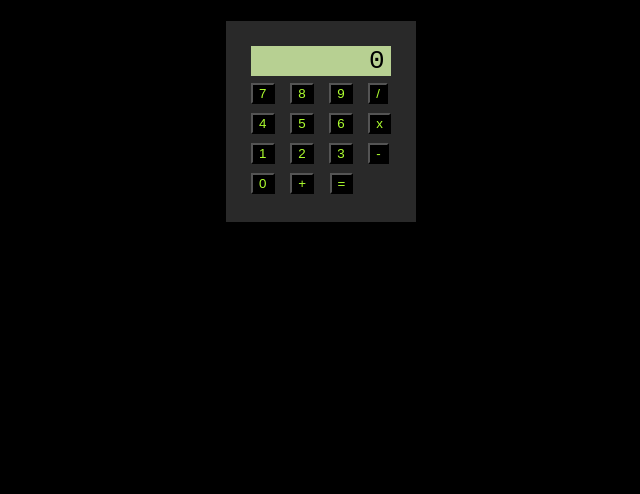
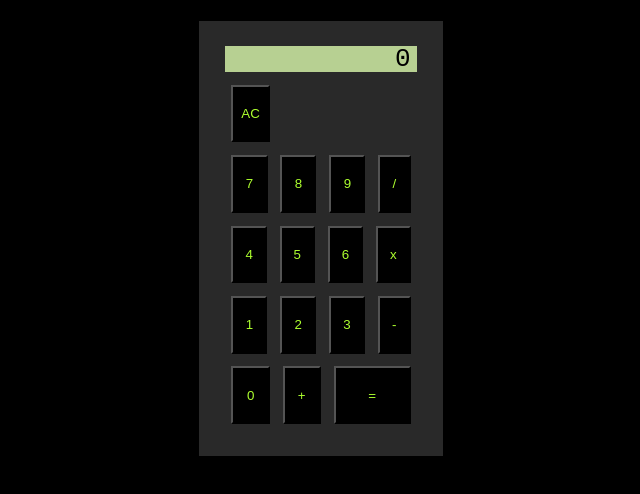
Before and after one commit to devinjordan/calculator, a plain HTML site: page index.html in a window 1280 px wide. Shown: the whole page, without its empty margins (319-959 px from the left). Drawn offline with Linux system fonts and the light colour scheme.

Commit message:
Add flex to CSS, clear button to HTML, continue on JS

```diff
--- a/index.html
+++ b/index.html
@@ -4,32 +4,38 @@
   <meta charset="UTF-8">
   <meta name="viewport" content="width=device-width, initial-scale=1.0">
   <link rel="stylesheet" href="styles.css">
-  <title>Document</title>
+  <title>Calculator</title>
 </head>
 <body>
   <div class="calculator">
     <div class="display">0</div>
-    <div class="buttons">
+    <div class="buttons-container">
+      <button id="clear">AC</button>
+      <div class="row">
         <button class="number">7</button>
         <button class="number">8</button>
         <button class="number">9</button>
         <button class="operator" id="divide">/</button>
-      <br>
+      </div>
+      <div class="row">
         <button class="number">4</button>
         <button class="number">5</button>
         <button class="number">6</button>
         <button class="operator" id="multiply">x</button>
-      <br>
+      </div>
+      <div class="row">
         <button class="number">1</button>
         <button class="number">2</button>
         <button class="number">3</button>
         <button class="operator" id="subtract">-</button>
-      <br>
+      </div>
+      <div class="row">
         <button class="number">0</button>
         <button class="operator" id="add">+</button>
         <button id="equals">=</button>
       </div>
     </div>
+  </div>
   <script src="script.js"></script>
 </body>
 </html>
--- a/script.js
+++ b/script.js
@@ -64,5 +64,12 @@ operators.forEach(function (operator) {
 });
 
 evaluate.addEventListener('click', () => {
+  var2 = display.textContent;
   display.textContent = operate(var1, selectedOperation, var2);
-})
+});
+
+// numbers.forEach(function (number) {
+//   number.addEventListener('keyup', {
+
+//   })
+// })
--- a/styles.css
+++ b/styles.css
@@ -1,20 +1,48 @@
 body {
+  display: flex;
   background-color: black;
   font-family: monospace;
   font-size: xx-large;
-  display: flex;
   justify-content: center;
   padding: 1vw;
 }
 
 .calculator {
+  display: flex;
+  flex-direction: column;
   background-color: rgb(41, 41, 41);
   padding: 2vw;
+  flex-grow: 1;
+  max-width: 15vw;
+  min-height: 30vw;
+}
+
+.buttons-container {
+  display: flex;
+  flex-direction: column;
+  flex-wrap: wrap;
+  min-width: 8vw;
+  flex-grow: 1;
+}
+
+.row {
+  display: flex;
+  justify-content: space-between;
+  flex-grow: 1;
+}
+
+.number {
+  flex-grow: 1;
+  max-width: 3vw;
+  margin: 0.5vw;
 }
 
 button {
   color: greenyellow;
   background-color: black;
+  flex-grow: 1;
+  max-width: 3vw;
+  margin: 0.5vw;
 }
 
 .display {
@@ -23,4 +51,13 @@ button {
   background-color: rgb(183, 208, 146);
   justify-content: right;
   padding-right: 0.5vw;
+  margin-bottom: 0.5vw;
+  flex-grow: 1;
+  max-height: 2vw;
+  align-items: center;
 }
+
+#equals {
+  flex-grow: 1;
+  max-width: 8vw;
+}
```
Lines whose indentation alone changed are shown as unchanged.
